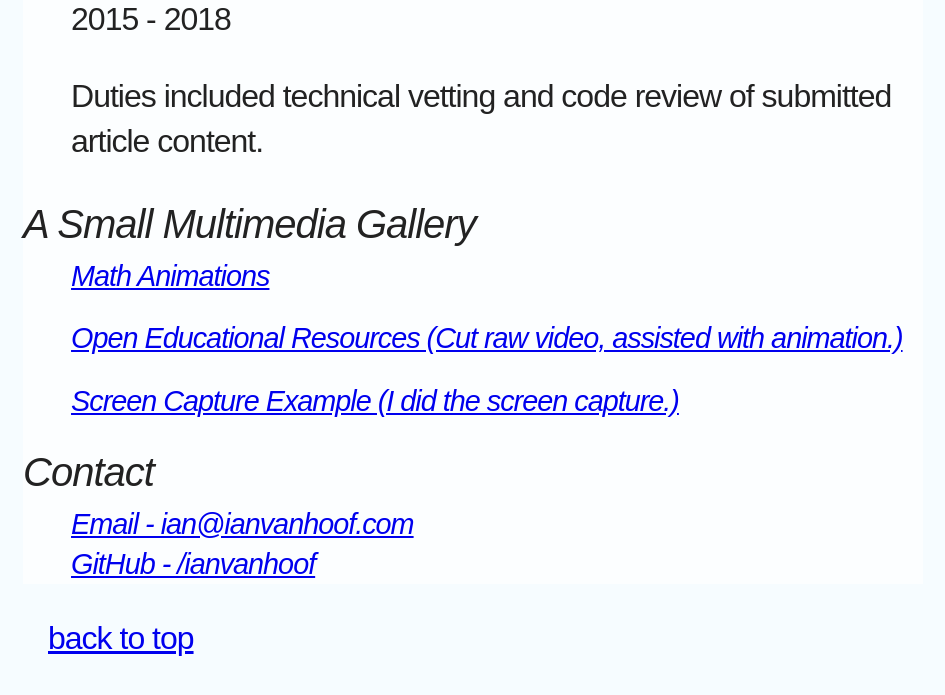
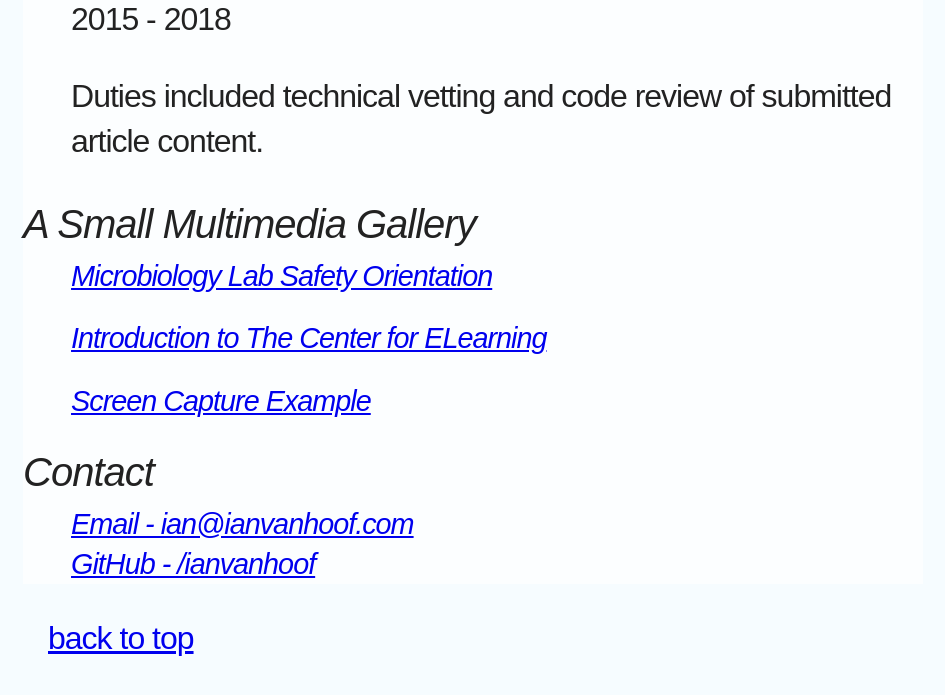
Before and after one commit to ianvanhoof/ianvanhoof.github.io, a Jekyll site: the page built from about-me.html, in a window 1280 px wide and 900 px high, scrolled down 2054 px. Shown: the top 695 px of the window, without its empty margins (0-945 px from the left). Built offline with Jekyll 4.4.1, drawn with Linux system fonts in a browser that asks for light colours; some web fonts are replaced.

Commit message:
- Changing around some of my examples.

```diff
--- a/about-me.html
+++ b/about-me.html
@@ -73,22 +73,22 @@ button: home
     </section>
     <section>
         <h2>A Small Multimedia Gallery</h2>
-        <a href="https://www.youtube.com/watch?v=ySNUufyYyUA&feature=youtu.be&list=PLetwAIw3s4gQUTfcKw9AtUR1mthLwywWX">
+        <a href="https://youtu.be/U8mLe8xh5yM" target="_blank">
            <h3>
-                Math Animations
+                Microbiology Lab Safety Orientation
            </h3>
         </a><br>
-        <a href="https://www.youtube.com/watch?v=i1nYxIRa9f0&feature=youtu.be&list=PLetwAIw3s4gT4E_ps4EuuvWXeFKhb8hcd">
-            <h3>Open Educational Resources (Cut raw video, assisted with animation.)</h3>
+        <a href="https://youtu.be/ebGyRJNR42w" target="_blank">
+            <h3>Introduction to The Center for ELearning</h3>
         </a><br>
         <a href="https://www.youtube.com/watch?v=7RaSd1v8Rpw&feature=youtu.be&list=PLetwAIw3s4gQUTfcKw9AtUR1mthLwywWX">
-    <h3>Screen Capture Example (I did the screen capture.)</h3>
+        <h3>Screen Capture Example</h3>
         </a><br>
     </section>
 
     <section id="contact">
         <h2>Contact</h2>
-        <a href="mailto:ian@ianvanhoof.com?Subject=Reaching%20out" "email me">
+        <a href="mailto:ian@ianvanhoof.com?Subject=Reaching%20out" title="email me">
             <h3>
                 Email - ian@ianvanhoof.com
             </h3>
```
